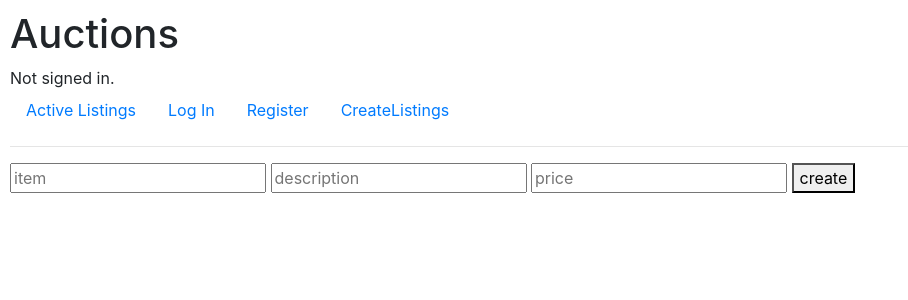
After one commit to philip-sebatian/commerce, a Django app: page /create in a window 1280 px wide. The commit adds this page. Shown: the top 300 px of the page, without its empty margins (0-908 px from the left). Run offline with Django 3.2, Linux system fonts and the light colour scheme; some libraries are stand-ins or nearby versions.

Commit message:
create and bidding database

```diff
--- a/auctions/models.py
+++ b/auctions/models.py
@@ -14,6 +14,7 @@ class AuctionListing(models.Model):
 class bid(models.Model):
     item=models.ForeignKey(AuctionListing,on_delete=models.CASCADE)
     bidding=models.IntegerField()
+    highestbider=models.ForeignKey(User,on_delete=models.CASCADE)
 class comments(models.Model):
     item=models.ForeignKey(AuctionListing,on_delete=models.CASCADE)
     comments=models.CharField(max_length=200)
--- /dev/null
+++ b/auctions/templates/auctions/create.html
@@ -0,0 +1,12 @@
+{% extends "auctions/layout.html" %}
+
+{% block body %}
+    <form action="{%url 'create'%}" method="POST">
+        {%csrf_token%}
+        <input type="text" name="item" placeholder="item">
+
+        <input type="text" name="desc" placeholder="description">
+        <input type="number" name="price" placeholder="price">
+        <button type="submit">create</button>
+    </form>
+{% endblock %}
--- a/auctions/templates/auctions/layout.html
+++ b/auctions/templates/auctions/layout.html
@@ -32,6 +32,9 @@
                     <a class="nav-link" href="{% url 'register' %}">Register</a>
                 </li>
             {% endif %}
+            <li class="nav-item">
+                <a class="nav-link" href="{% url 'create' %}">CreateListings</a>
+            </li>
         </ul>
         <hr>
         {% block body %}
--- a/auctions/templates/auctions/listing.html
+++ b/auctions/templates/auctions/listing.html
@@ -9,7 +9,7 @@
    </form>
    <form action="{%url 'bids' id=item.id%}" method="POST">
         {%csrf_token%}
-        <input type="int" name="current_bid" min={{c_bid.bidding}}>
+        <input type="number" name="current_bid" min="{{c_bid.bidding}}">
         <button type="submit">place bid</button>
    </form>
    {{c_bid.bidding}}
--- a/auctions/urls.py
+++ b/auctions/urls.py
@@ -9,5 +9,6 @@ urlpatterns = [
     path("register", views.register, name="register"),
     path('listing/<int:id>',views.listing,name='listing'),
     path('comments/<int:id>',views.comment,name='comment'),
-    path('bids/<int:id>',views.bids,name='bids')
+    path('bids/<int:id>',views.bids,name='bids'),
+    path('create',views.create,name='create')
 ]
--- a/auctions/views.py
+++ b/auctions/views.py
@@ -94,3 +94,17 @@ def bids(request,id):
         f.bidding=current_bid
         f.save()
         return HttpResponseRedirect(reverse("listing",args=[id]))
+
+def create(request):
+    if request.method=="POST":
+        data=request.POST
+        item=data['item']
+        desc=data['desc']
+        price=data['price']
+        f=AuctionListing(item=item,listingprice=price,description=desc,owner=request.user)
+        f.save()
+        x=bid(item=f,bidding=price,highestbider=request.user)
+        x.save()
+
+        return HttpResponseRedirect(reverse('index'))
+    return render(request,"auctions/create.html")
```
Also changed, not shown: auctions/migrations/0001_initial.py, auctions/migrations/0002_auctionlisting_bid_comments.py (deleted), db.sqlite3.
